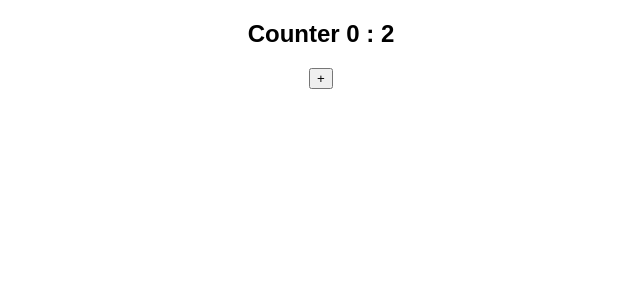
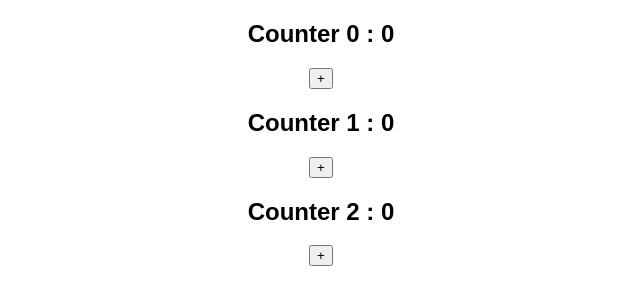
Before and after one commit to sistatress/Count-App, a React (Create React App) app: page / in a window 1280 px wide. Shown: the top 304 px of the page, without its empty margins (319-959 px from the left). Built offline with nearby package versions, Linux system fonts and the light colour scheme.

Commit message:
Single add function - WARNING : solved, Counters can use the one function to add value to eatch the counter. - App run : ok

```diff
--- a/src/App.js
+++ b/src/App.js
@@ -3,23 +3,36 @@ import "./styles.css";
 import Counter from "./Components/Counter";
 
 const App = () => {
-  const [counts, setCount] = useState({ id: 0, value: 2 }); // Use by App
+  const [counters, setCounts] = useState([{ id: 0, value: 0 },{ id: 1, value: 0 }, { id: 2, value: 0 }]); // Use by App
 
-  // Increment counter1
-  const add = (id) => {
-    const result = counts.value + 1;
-    console.log(`[add] result: ${result}`);
-    setCount({ id, value: result });
+  // Increment counter
+  const add = (id,value) => {
+
+    const result = value + 1;
+    // Find the counter
+    const counterIndex = counters.findIndex(counterElement => counterElement.id === id)
+    // Copy of the counters array
+    const newCounters = [...counters]
+    // Udate the counter value
+    newCounters[counterIndex] = {...newCounters[counterIndex], value:result}
+    // Set counters state
+    setCounts(newCounters)
   };
 
-  console.log(`[Render] count`);
+  const showCounts = (element, index) => {
+    //console.log(`element id: ${element.id} value: ${element.value} index: ${index}`)
+    return (
+      <div key={index}>
+        <Counter id={element.id} value={element.value} onAdd={add} />
+      </div>
+    )
+  }
+  console.log(`[Render App]`);
 
   return (
     <div className="App">
-      {/* Counter1 */}
-      <Counter id={counts.id} value={counts.value} onAdd={add} />
-      {/* Counter2 */}
-      {/* <Counter id={counterId[1]} value={count2} onAdd={add2} /> */}
+      {/* Counters */}
+      {counters.map(showCounts)}
     </div>
   );
 };
--- a/src/Components/Counter.js
+++ b/src/Components/Counter.js
@@ -2,15 +2,15 @@ import React, { useEffect } from "react";
 
 const Counter = ({ id, value, onAdd }) => {
   useEffect(() => {
-    console.log(`Counter Effect`);
-  }, [value]);
+    console.log(`Counter Effect id ${id}`);
+  }, [value,id]);
   console.log(`Counter render`);
   return (
     <div>
       <h2>
         Counter {id} : {value}
       </h2>
-      <button onClick={() => onAdd(id)}>+</button>
+      <button onClick={() => onAdd(id,value)}>+</button>
     </div>
   );
 };
```
